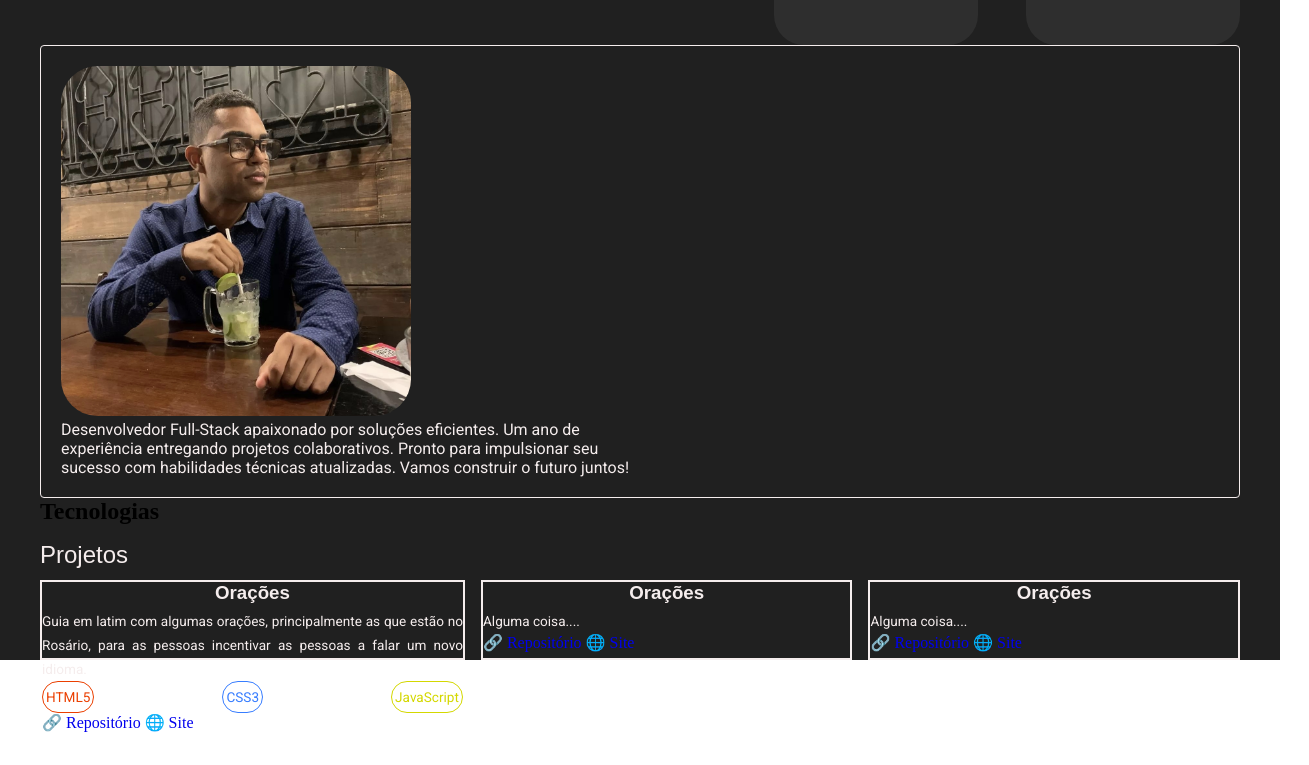
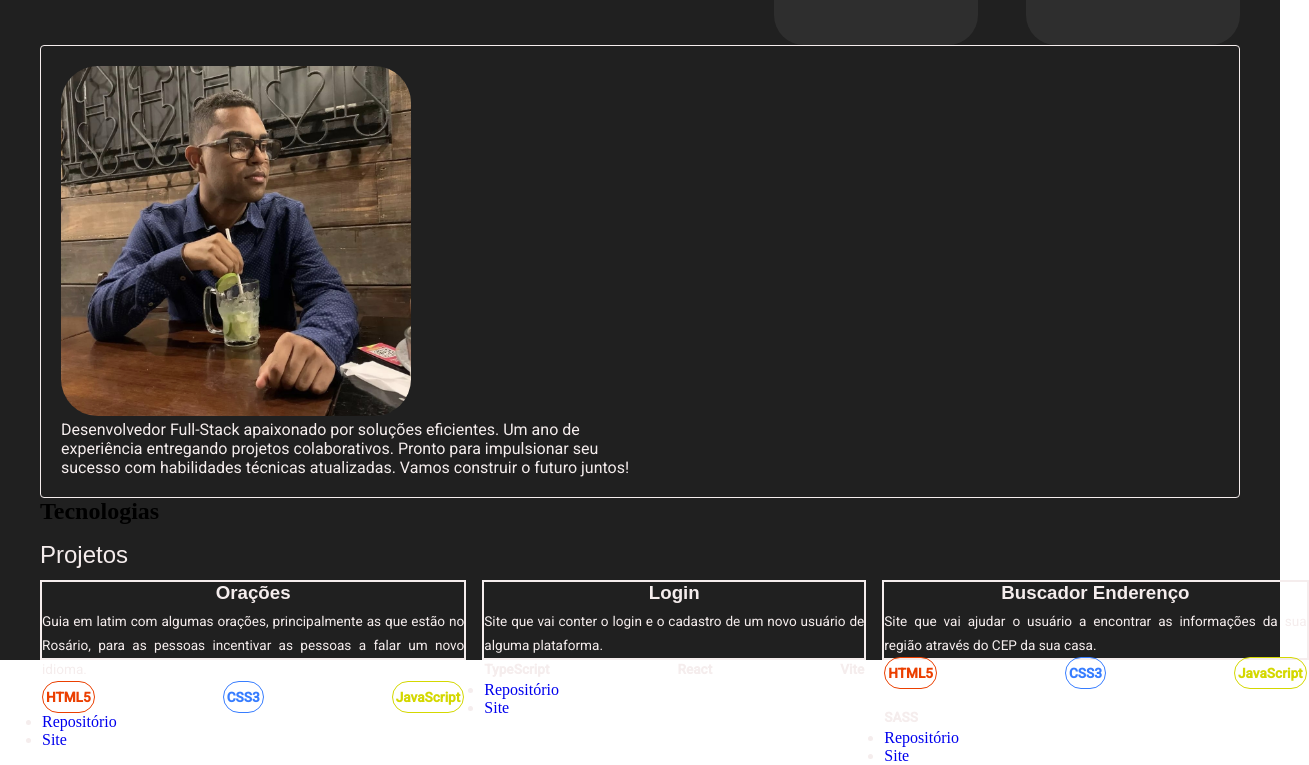
Before and after one commit to jonathan-macedo/portfolio, a plain HTML site: page index.html in a window 1280 px wide. Shown: the part 351-1116 px from the top of the page, 1309 px wide, since content can reach past the window. Before the commit the page ends 1083 px from the top, so only its background shows below. Drawn offline with Linux system fonts and the light colour scheme; a web font is replaced by a local one.

Commit message:
feat: criando a área de projetos e colocando alguns já

```diff
--- a/index.html
+++ b/index.html
@@ -40,7 +40,8 @@
                 <div>
                     <img src="assets/image/linkedin.svg" alt="icone do LinkedIn">
                     <h3>LinkedIn</h3>
-                    <a href="http://github.com/jonathan-macedo" target="_blank" rel="noopener noreferrer">Acessar</a>
+                    <a href="https://www.linkedin.com/in/jonathan-macedo-castro/" target="_blank"
+                        rel="noopener noreferrer">Acessar</a>
                 </div>
             </aside>
         </section>
@@ -64,35 +65,67 @@
                     <p>Guia em latim com algumas orações, principalmente as que estão no Rosário, para as pessoas
                         incentivar as pessoas a falar um novo idioma.</p>
                     <div class="tech-utilizadas">
-                        <p class="html">HTML5</p>
-                        <p class="css">CSS3</p>
-                        <p class="js">JavaScript</p>
+                        <p class="html"><strong>HTML5</strong></p>
+                        <p class="css"><strong>CSS3</strong></p>
+                        <p class="js"><strong>JavaScript</strong></p>
                     </div>
-                    <div id="links-acessos">
-                        <a href="https://github.com/jonathan-macedo/oracoes" target="_blank"
-                            rel="noopener noreferrer">🔗 Repositório</a>
-                        <a href="http://jonathan-macedo.github.io/oracoes/" target="_blank" rel="noopener noreferrer">🌐
-                            Site</a>
+                    <div class="links-acessos">
+                        <ul>
+                            <li>
+                                <a href="https://github.com/jonathan-macedo/oracoes" target="_blank"
+                                    rel="noopener noreferrer">Repositório</a>
+                            </li>
+                            <li>
+                                <a href="http://jonathan-macedo.github.io/oracoes/" target="_blank"
+                                    rel="noopener noreferrer">
+                                    Site</a>
+                            </li>
+                        </ul>
                     </div>
                 </div>
                 <div class="projetos-links-descricao">
-                    <h3>Orações</h3>
-                    <p>Alguma coisa....</p>
-                    <div id="links-acessos">
-                        <a href="https://github.com/jonathan-macedo/oracoes" target="_blank"
-                            rel="noopener noreferrer">🔗 Repositório</a>
-                        <a href="http://jonathan-macedo.github.io/oracoes/" target="_blank" rel="noopener noreferrer">🌐
-                            Site</a>
+                    <h3>Login</h3>
+                    <p>Site que vai conter o login e o cadastro de um novo usuário de alguma plataforma.</p>
+                    <div class="tech-utilizadas">
+                        <p class="ts"><strong>TypeScript</strong></p>
+                        <p class="react"><strong>React</strong></p>
+                        <p class="vite"><strong>Vite</strong></p>
+                    </div>
+                    <div class="links-acessos">
+                        <ul>
+                            <li>
+                                <a href="https://github.com/jonathan-macedo/login" target="_blank"
+                                    rel="noopener noreferrer">Repositório</a>
+                            </li>
+                            <li>
+                                <a href="#" target="_blank" rel="noopener noreferrer">
+                                    Site</a>
+                            </li>
+                        </ul>
                     </div>
                 </div>
                 <div class="projetos-links-descricao">
-                    <h3>Orações</h3>
-                    <p>Alguma coisa....</p>
-                    <div id="links-acessos">
-                        <a href="https://github.com/jonathan-macedo/oracoes" target="_blank"
-                            rel="noopener noreferrer">🔗 Repositório</a>
-                        <a href="http://jonathan-macedo.github.io/oracoes/" target="_blank" rel="noopener noreferrer">🌐
-                            Site</a>
+                    <h3>Buscador Enderenço</h3>
+                    <p>Site que vai ajudar o usuário a encontrar as informações da sua região através do CEP da sua
+                        casa.</p>
+                    <div class="tech-utilizadas">
+                        <p class="html"><strong>HTML5</strong></p>
+                        <p class="css"><strong>CSS3</strong></p>
+                        <p class="js"><strong>JavaScript</strong></p>
+                        <p class="sass"><strong>SASS</strong></p>
+                    </div>
+                    <div class="links-acessos">
+                        <ul>
+                            <li>
+                                <a href="https://github.com/jonathan-macedo/buscador_endereco" target="_blank"
+                                    rel="noopener noreferrer">Repositório</a>
+                            </li>
+                            <li>
+                                <a href="#" target="_blank"
+                                    rel="noopener noreferrer">
+                                    Site</a>
+                            </li>
+                        </ul>
                     </div>
                 </div>
             </aside>
```
